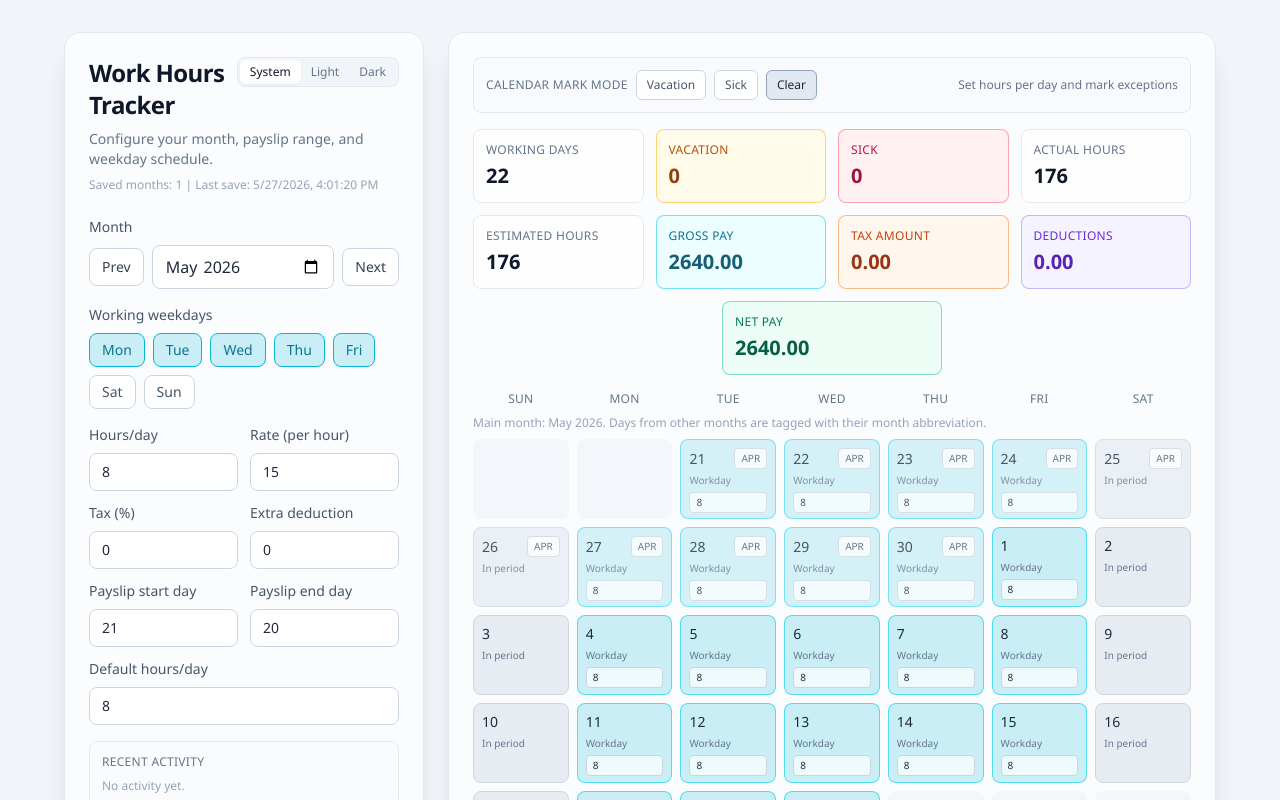
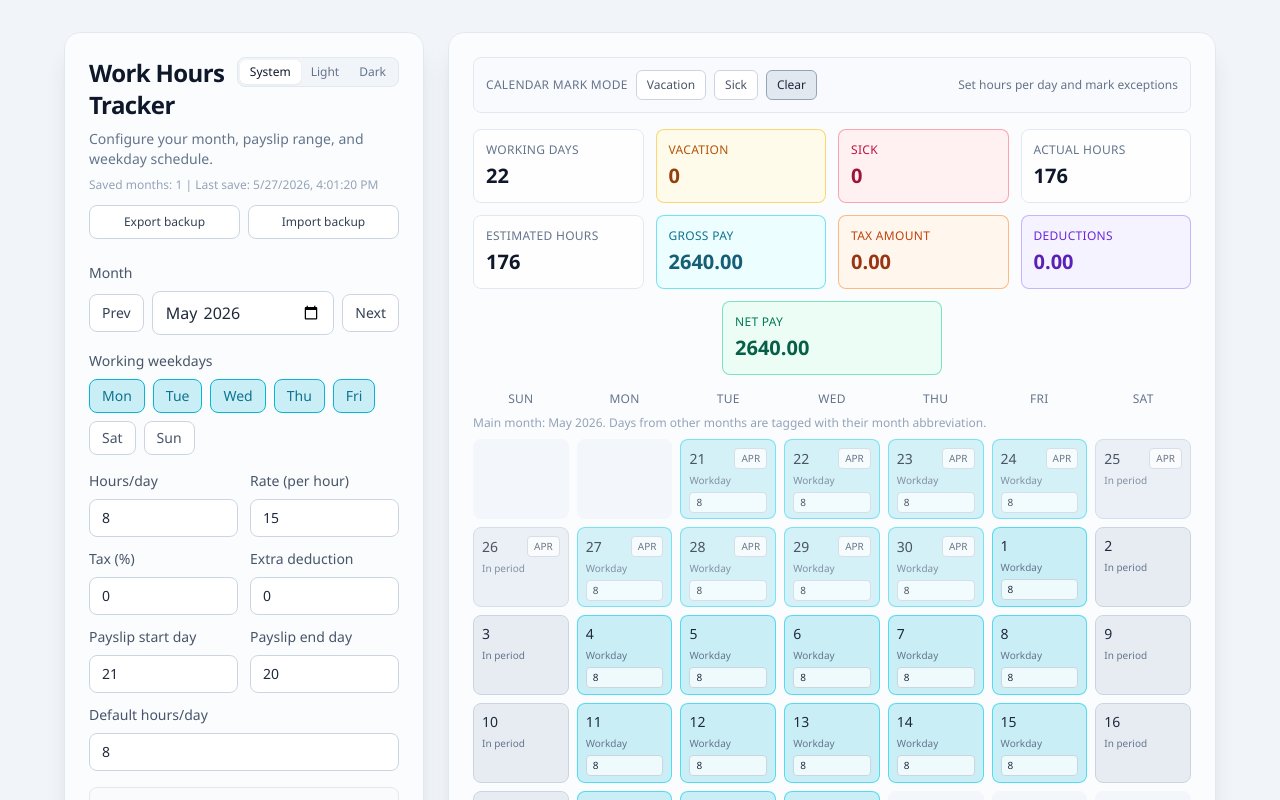
Before and after one commit to QuackByte/punchboard, a React (Vite) app: page / in a window 1280 px wide. Shown: the top 800 px of the page. Built offline with nearby package versions, Linux system fonts and the light colour scheme.

Commit message:
feat: add data export and import functionality to WorkTracker and ConfigPanel

```diff
--- a/src/components/WorkTracker.tsx
+++ b/src/components/WorkTracker.tsx
@@ -52,6 +52,8 @@ export default function WorkTracker() {
     yearlyData,
     calendarCells,
     selectedMonthInfo,
+    exportData,
+    importData,
   } = useWorkTracker();
 
   return (
@@ -83,6 +85,8 @@ export default function WorkTracker() {
           defaultHours={defaultHours}
           onDefaultHoursChange={onDefaultHoursChange}
           recentActivity={recentActivity}
+          onExportData={exportData}
+          onImportData={importData}
         />
 
         <section className="rounded-2xl border border-slate-200 bg-white/70 p-6 shadow-xl backdrop-blur dark:border-slate-800 dark:bg-slate-900/70">
--- a/src/components/workTracker/ConfigPanel.tsx
+++ b/src/components/workTracker/ConfigPanel.tsx
@@ -1,3 +1,4 @@
+import { useRef } from "react";
 import { ActivityLogEntry, DayKey, daysOfWeek } from "./types";
 import ThemeToggle from "./ThemeToggle";
 import { Theme } from "./useTheme";
@@ -29,6 +30,8 @@ interface ConfigPanelProps {
   defaultHours: number;
   onDefaultHoursChange: (value: number) => void;
   recentActivity: ActivityLogEntry[];
+  onExportData: () => void;
+  onImportData: (file: File) => void;
 }
 
 export default function ConfigPanel({
@@ -57,7 +60,22 @@ export default function ConfigPanel({
   defaultHours,
   onDefaultHoursChange,
   recentActivity,
+  onExportData,
+  onImportData,
 }: ConfigPanelProps) {
+  const fileInputRef = useRef<HTMLInputElement>(null);
+
+  const handleImportClick = () => {
+    fileInputRef.current?.click();
+  };
+
+  const handleFileChange = (event: React.ChangeEvent<HTMLInputElement>) => {
+    const file = event.target.files?.[0];
+    if (file) {
+      onImportData(file);
+      event.target.value = "";
+    }
+  };
   return (
     <section className="rounded-2xl border border-slate-200 bg-white/70 p-6 shadow-xl backdrop-blur dark:border-slate-800 dark:bg-slate-900/70">
       <div className="flex items-start justify-between gap-3">
@@ -73,6 +91,30 @@ export default function ConfigPanel({
         Saved months: {savedMonthsCount} | Last save:{" "}
         {lastSavedAt ? new Date(lastSavedAt).toLocaleString() : "not yet"}
       </p>
+
+      <div className="mt-3 flex gap-2">
+        <button
+          type="button"
+          onClick={onExportData}
+          className="flex-1 rounded-lg border border-slate-300 bg-white px-3 py-2 text-xs font-medium text-slate-700 transition hover:border-cyan-400 hover:text-cyan-700 dark:border-slate-700 dark:bg-slate-950 dark:text-slate-200 dark:hover:border-cyan-500 dark:hover:text-cyan-300"
+        >
+          Export backup
+        </button>
+        <button
+          type="button"
+          onClick={handleImportClick}
+          className="flex-1 rounded-lg border border-slate-300 bg-white px-3 py-2 text-xs font-medium text-slate-700 transition hover:border-cyan-400 hover:text-cyan-700 dark:border-slate-700 dark:bg-slate-950 dark:text-slate-200 dark:hover:border-cyan-500 dark:hover:text-cyan-300"
+        >
+          Import backup
+        </button>
+        <input
+          ref={fileInputRef}
+          type="file"
+          accept="application/json,.json"
+          className="hidden"
+          onChange={handleFileChange}
+        />
+      </div>
 
       <div className="mt-6 space-y-4">
         <div>
--- a/src/components/workTracker/useWorkTracker.ts
+++ b/src/components/workTracker/useWorkTracker.ts
@@ -508,6 +508,98 @@ export function useWorkTracker() {
     };
   }, [monthKey]);
 
+  const exportData = () => {
+    const months: Record<string, TrackerData> = {};
+
+    const allMonths = savedMonths.includes(monthKey)
+      ? savedMonths
+      : [...savedMonths, monthKey];
+
+    allMonths.forEach((mk) => {
+      const raw = safeStorageGetItem(`tracker-${mk}`);
+      if (raw) {
+        try {
+          months[mk] = JSON.parse(raw) as TrackerData;
+        } catch {
+          // skip corrupt entry
+        }
+      }
+    });
+
+    const payload = {
+      version: 1,
+      exportedAt: new Date().toISOString(),
+      uiState: { monthKey, graphYear },
+      savedMonths,
+      activityLog,
+      months,
+    };
+
+    const blob = new Blob([JSON.stringify(payload, null, 2)], {
+      type: "application/json",
+    });
+    const url = URL.createObjectURL(blob);
+    const anchor = document.createElement("a");
+    anchor.href = url;
+    anchor.download = `work-hours-tracker-${new Date().toISOString().slice(0, 10)}.json`;
+    anchor.click();
+    URL.revokeObjectURL(url);
+  };
+
+  const importData = (file: File) => {
+    const reader = new FileReader();
+    reader.onload = (event) => {
+      try {
+        const text = event.target?.result as string;
+        const payload = JSON.parse(text) as {
+          version: number;
+          uiState?: unknown;
+          savedMonths?: unknown;
+          activityLog?: unknown;
+          months?: Record<string, unknown>;
+        };
+
+        if (payload.version !== 1) {
+          alert("Unsupported backup format version.");
+          return;
+        }
+
+        if (payload.months && typeof payload.months === "object") {
+          Object.entries(payload.months).forEach(([mk, data]) => {
+            if (/^\d{4}-\d{2}$/.test(mk)) {
+              safeStorageSetItem(`tracker-${mk}`, JSON.stringify(data));
+            }
+          });
+        }
+
+        if (Array.isArray(payload.savedMonths)) {
+          safeStorageSetItem(
+            SAVED_MONTHS_KEY,
+            JSON.stringify(payload.savedMonths),
+          );
+        }
+
+        if (Array.isArray(payload.activityLog)) {
+          safeStorageSetItem(
+            ACTIVITY_LOG_KEY,
+            JSON.stringify(
+              (payload.activityLog as ActivityLogEntry[]).slice(0, 200),
+            ),
+          );
+        }
+
+        if (payload.uiState && typeof payload.uiState === "object") {
+          safeStorageSetItem(UI_STATE_KEY, JSON.stringify(payload.uiState));
+        }
+
+        window.location.reload();
+      } catch {
+        alert("Failed to import: the file is not a valid backup.");
+      }
+    };
+    reader.readAsText(file);
+  };
+
   return {
     today,
     monthKey,
@@ -552,5 +644,7 @@ export function useWorkTracker() {
     yearlyData,
     calendarCells,
     selectedMonthInfo,
+    exportData,
+    importData,
   };
 }
```
